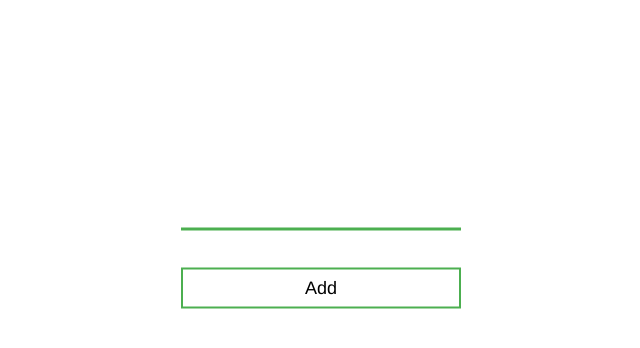
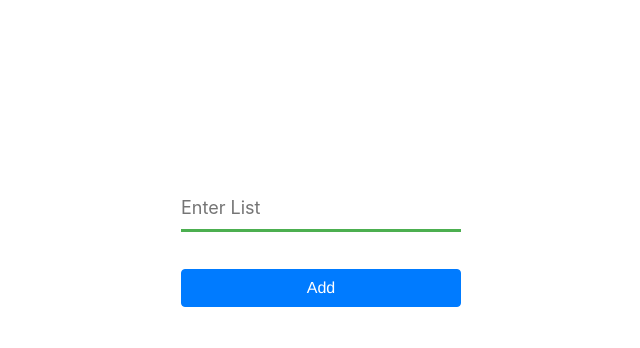
Before and after one commit to Abdifatah29/to-do-App, a PHP site: page / in a window 1280 px wide. Shown: the part 153-501 px from the top of the page, without its empty margins (319-959 px from the left). Run offline with PHP 8.4, Linux system fonts and the light colour scheme; some libraries are stand-ins or nearby versions; some web fonts are replaced.

Commit message:
add functionality to delete button

```diff
--- a/index.php
+++ b/index.php
@@ -24,11 +24,6 @@ if(!isset($_SESSION['list'])) {
 <link rel="stylesheet" href="https://cdnjs.cloudflare.com/ajax/libs/font-awesome/5.10.2/css/all.css">
 <!-- google font  -->
 <link href="https://fonts.googleapis.com/css?family=Gayathri&display=swap" rel="stylesheet">
-<!-- link to Js Bootsrap -->
-<script src="https://code.jquery.com/jquery-3.3.1.slim.min.js" integrity="sha384-q8i/X+965DzO0rT7abK41JStQIAqVgRVzpbzo5smXKp4YfRvH+8abtTE1Pi6jizo" crossorigin="anonymous"></script>
-<script src="https://cdnjs.cloudflare.com/ajax/libs/popper.js/1.14.7/umd/popper.min.js" integrity="sha384-UO2eT0CpHqdSJQ6hJty5KVphtPhzWj9WO1clHTMGa3JDZwrnQq4sF86dIHNDz0W1" crossorigin="anonymous"></script>
-<script src="https://stackpath.bootstrapcdn.com/bootstrap/4.3.1/js/bootstrap.min.js" integrity="sha384-JjSmVgyd0p3pXB1rRibZUAYoIIy6OrQ6VrjIEaFf/nJGzIxFDsf4x0xIM+B07jRM" crossorigin="anonymous"></script>
-
 </head>
 <body>
 <!-- Navigation  -->
@@ -44,18 +39,16 @@ if(!isset($_SESSION['list'])) {
     <h1 class="text-center heading">TODO LIST</h1>
     <div class="line"></div>
 <!-- form -->
-     <form action="index.php" class="textBox" placeholder="Enter Text" method="post">
-         <input type="text" required class="textInput" name="todoEntry" id="name" >
-         <button type="submit" class="button">Add</button>
+     <form action="" class="textBox"  method="post">
+         <input type="text" required class="textInput" name="todoEntry"  placeholder="Enter List" id="name" >
+         <button type="submit" class="button btn btn-primary">Add</button>
      </form>
 <!-- End of Form -->
 </div>
 
  <?php
     if (isset($_POST['todoEntry'])) {
-        // var_dump($_POST['todoEntry']);
             $_SESSION['list'][] = $_POST['todoEntry'];
-            // var_dump($_SESSION['list']);
         } if (isset($_SESSION['list'])) {
             // Date initialization
             $date = date('Y-m-d');
@@ -63,22 +56,22 @@ if(!isset($_SESSION['list'])) {
             foreach ($_SESSION['list'] as $key => $item) {
                 ?>
                 <!-- flex div that display all in a line -->
-                <div class='container'>
-                    <div>
-                        <p> <?=$item . " " . $date ?></p>
+                <form class='container' action="" method="post">
+                    <div class="shadow-sm pb-4">
+                        <p id='list' class="LineThrough"> <?=$item . " " . $date ?></p>
                     </div>
                     <!-- tick btton -->
                     <div>
-                        <button class="btn btn-danger ">
+                        <button class="btn btn-danger " name="complete">
                             <i  class="fas fa-check"></i>
                         </button>
                     <!-- delete button -->
-                        <button class="btn btn-danger float-right" name='remove' action="delete">
+                        <button class="btn btn-danger float-right" name='delete' type="submit" value="<?= $key?>">
                                 <i class="fas fa-trash-alt"></i>
                         </button>
                     </div>
 
-                </div>
+            </form>
 
                 <?php
             }
@@ -86,15 +79,27 @@ if(!isset($_SESSION['list'])) {
         }
 
  ?>
- <script>
-     $(docment).ready(function() {
-        var itemDone =  0 ;
-        $(".container p").click(function() {
+ <?php
+    if(isset($_POST['delete'])) {
+        // var_dump($_POST['delete']);
+        unset($_SESSION['list'][$_POST['delete']]);
+    }
+ ?>
+ <!-- All Scripts Links -->
+<!-- links to Scripts -->
+<script src="https://code.jquery.com/jquery-3.3.1.slim.min.js" integrity="sha384-q8i/X+965DzO0rT7abK41JStQIAqVgRVzpbzo5smXKp4YfRvH+8abtTE1Pi6jizo" crossorigin="anonymous"></script>
+<script src="https://cdnjs.cloudflare.com/ajax/libs/popper.js/1.14.7/umd/popper.min.js" integrity="sha384-UO2eT0CpHqdSJQ6hJty5KVphtPhzWj9WO1clHTMGa3JDZwrnQq4sF86dIHNDz0W1" crossorigin="anonymous"></script>
+<script src="https://stackpath.bootstrapcdn.com/bootstrap/4.3.1/js/bootstrap.min.js" integrity="sha384-JjSmVgyd0p3pXB1rRibZUAYoIIy6OrQ6VrjIEaFf/nJGzIxFDsf4x0xIM+B07jRM" crossorigin="anonymous"></script>
 
-        })
-     });
- </script>
+<!-- Link to Main.js -->
 
+    <script>
+$(document).ready(function() {
+    $('#list ').css("color", "red");
+});
+    </script>
+
+<!-- End of scripts LInks -->
 </body>
 
 </html>
```
